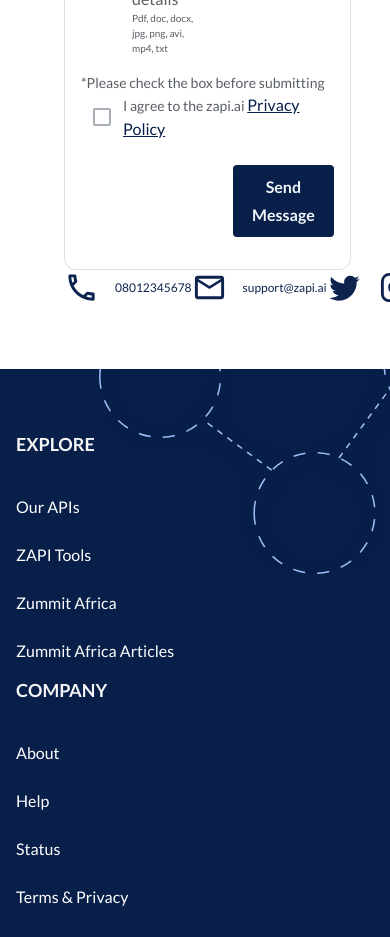
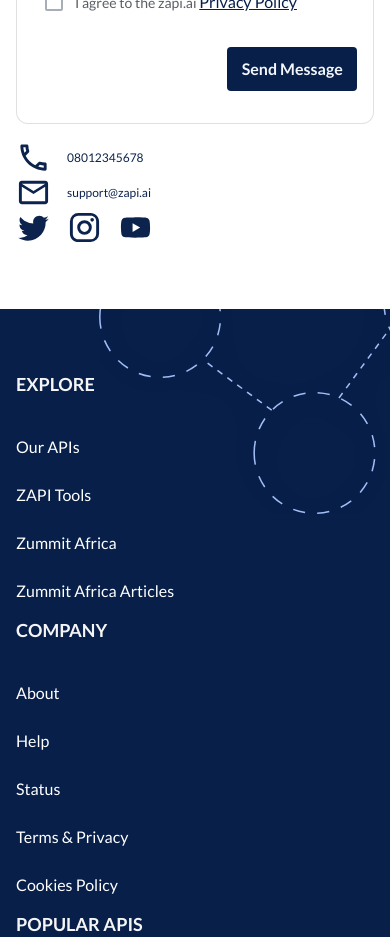
Before and after one commit to Zummit-Africa-Inc/Zapi-FE-v2, a React (Vite) app: page /contact in a window 390 px wide. Shown: the part 1840-2777 px from the top of the page. Built offline with nearby package versions, Linux system fonts and the light colour scheme; no server answers; what aws-amplify would draw is missing.

Commit message:
fix mobile and tablet view

```diff
--- a/src/components/contact/ContactForm.tsx
+++ b/src/components/contact/ContactForm.tsx
@@ -26,7 +26,6 @@
 import InstagramIcon from "@mui/icons-material/Instagram";
 import YouTubeIcon from "@mui/icons-material/YouTube";
 
-
 const ContactForm = () => {
     const classes = useStyles();
     const { currentMode } = useAppContext();
@@ -38,7 +37,7 @@
                 width: "90%",
                 // display: "flex",
                 // justifyContent: "space-around",
-                display:"grid",
+                display: "grid",
                 gridTemplateColumns: "2fr 2fr 7fr",
                 gridTemplateRows: "1fr 6fr 6fr",
                 gridTemplateAreas: `". . ."
@@ -49,7 +48,11 @@
                 paddingBottom: "4rem",
                 alignItems: "center",
                 "@media (max-width: 900px)": {
-                    display:"flex",
+                    width: "100%",
+                    paddingLeft: "1rem",
+                    paddingTop: "2rem",
+                    paddingRight:"1rem",
+                    display: "flex",
                     flexDirection: "column",
                     justifyContent: "center",
                     alignItems: "center",
@@ -57,7 +60,7 @@
                     // px: 1,
                     // py: 1,
                     "& > *:nth-child(2)": {
-                        order: 2
+                        order: 2,
                     },
                 },
             }}>
@@ -88,10 +91,12 @@
                         },
                     }}
                 > */}
-                    <Box sx={{ gridArea: 'grid-1',
+            <Box
+                sx={{
+                    gridArea: "grid-1",
                     "@media (max-width: 900px)": {
-                    pb:3
-                 }
+                        pb: 3,
+                    },
                 }}
                 className={classes.header}>
                 <Box>
@@ -105,30 +110,42 @@
                         // sx={{ color: currentMode === "light"? "#3E4245" : "#fff" }}
                         color={currentMode === "light" ? "#3E4245" : "#D3D7DA"}
                         component="p">
-                                We welcome your message, please reach out to us through one of
-                                the contact methods listed.
+                        We welcome your message, please reach out to us through one of the
+                        contact methods listed.
                     </Typography>
                 </Box>
             </Box>
-                    <Box sx={{ gridArea: 'grid2',
+            <Box
+                sx={{
+                    gridArea: "grid2",
                     "@media (max-width: 900px)": {
-                    display:"flex",
-                    flexDirection:'row',
-                    justifyContent:"space-around"
+                        display: "flex",
+                        flexDirection: "row",
+                        justifyContent: "space-around",
+                    },
+                    "@media (max-width: 475px)": {
+                        pt:2,
+                        justifyContent: "flex-start",
+                    }
 
-                }
                 }}
                 className={classes.header}>
                 <Box
                     sx={{
                         "@media (max-width: 900px)": {
-                                display:"flex",
-                                flexDirection:'row',
-
+                            display: "flex",
+                            flexDirection: "row",
+                        },
+                        "@media (max-width: 475px)": {
+                            flexDirection:"column"
                         }
-                         }}
-                        >
-                            <Stack className={classes.iconStack}  direction="row" spacing={2} alignItems="center" mb={3}>
+                    }}>
+                    <Stack
+                        className={classes.iconStack}
+                        direction="row"
+                        spacing={2}
+                        alignItems="center"
+                        mb={3}>
                         <LocalPhoneOutlinedIcon
                             sx={{ color: currentMode === "light" ? "#081F4A" : "#fff" }}
                             fontSize="large"
@@ -141,7 +158,12 @@
                             08012345678
                         </Typography>
                     </Stack>
-                            <Stack className={classes.iconStack}  direction="row" spacing={2} alignItems="center" mb={3}>
+                    <Stack
+                        className={classes.iconStack}
+                        direction="row"
+                        spacing={2}
+                        alignItems="center"
+                        mb={3}>
                         <EmailOutlinedIcon
                             sx={{ color: currentMode === "light" ? "#081F4A" : "#fff" }}
                             fontSize="large"
@@ -154,7 +176,12 @@
                             support@zapi.ai
                         </Typography>
                     </Stack>
-                            <Stack className={classes.iconStack} direction="row" spacing={2} alignItems="center" mt={3}>
+                    <Stack
+                        className={classes.iconStack}
+                        direction="row"
+                        spacing={2}
+                        alignItems="center"
+                        mt={3}>
                         <TwitterIcon
                             sx={{ color: currentMode === "light" ? "#081F4A" : "#fff" }}
                             fontSize="large"
@@ -179,7 +206,7 @@
                 variant="outlined"
                 className={classes.docContainer}
                 sx={{
-                    gridArea: 'grid3',
+                    gridArea: "grid3",
                     p: 2,
                     display: "flex",
                     flexDirection: "column",
@@ -681,16 +708,17 @@
             "& p": {
                 fontSize: "18px",
                 lineHeight: "20px",
-                width: "55%",
+                // width: "55%",
 
                 "@media screen and (max-width: 1024px)": {
                     fontSize: "12px",
                 },
-                "@media screen and (max-width: 375px)": {},
+                "@media screen and (max-width: 475px)": {
+                    width: "55%",
+                },
             },
 
-            "@media screen and (max-width: 1024px)": {
-            },
+            "@media screen and (max-width: 1024px)": {},
             "@media screen and (max-width: 375px)": {},
         },
         headerContent: {
@@ -699,18 +727,17 @@
             justifyContent: "center",
             alignItems: "center",
             gap: "10rem",
-
         },
         [theme.breakpoints.down("tablet")]: {
             "& > *:nth-child(2)": {
-                order: 3
+                order: 3,
             },
         },
         iconStack: {
             "@media (max-width: 900px)": {
-                marginTop:"0 !important",
-                marginBottom:"0 !important",
-        }
-    }
+                marginTop: "0 !important",
+                marginBottom: "0 !important",
+            },
+        },
     })
 );
```
Lines whose indentation alone changed are shown as unchanged.
